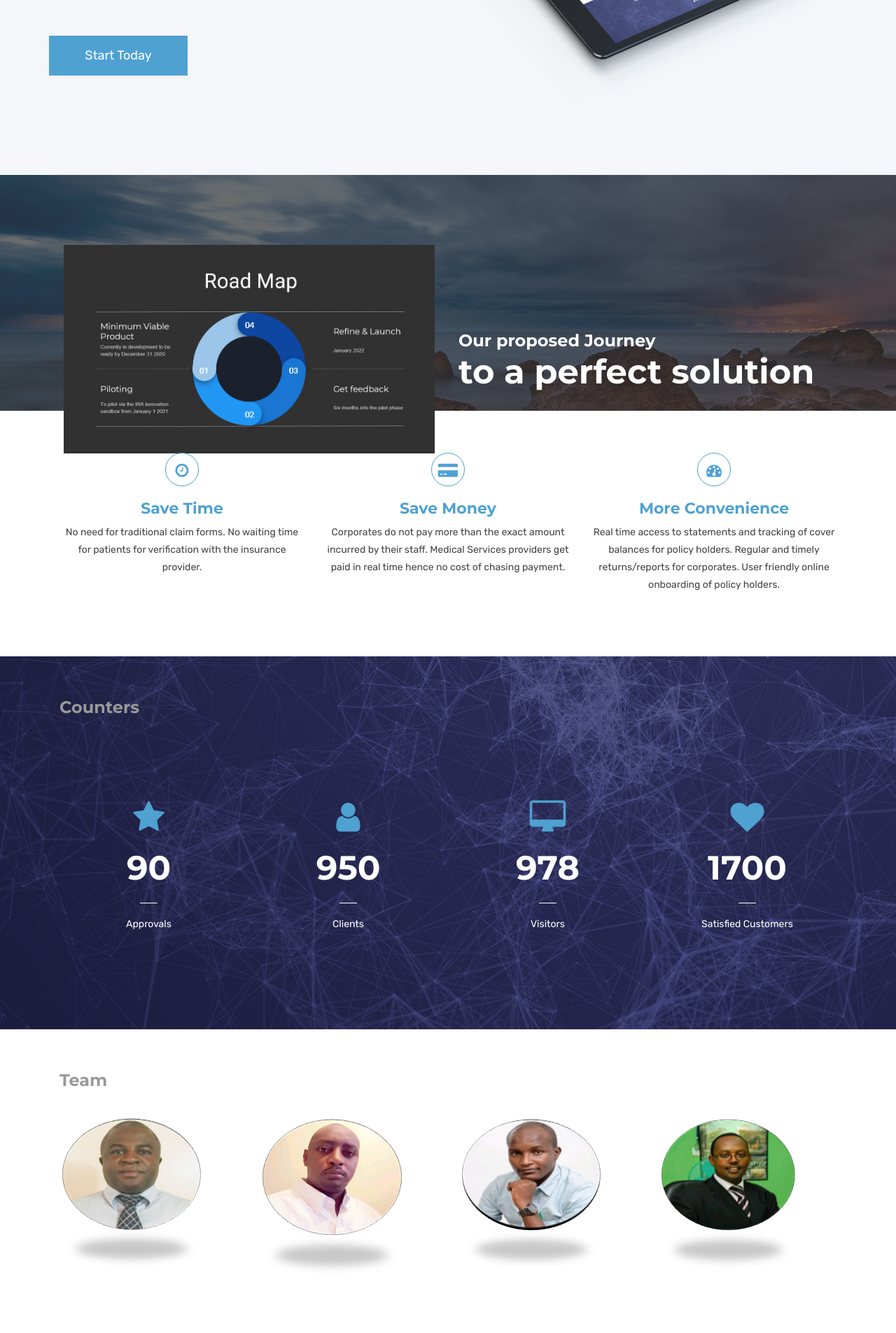
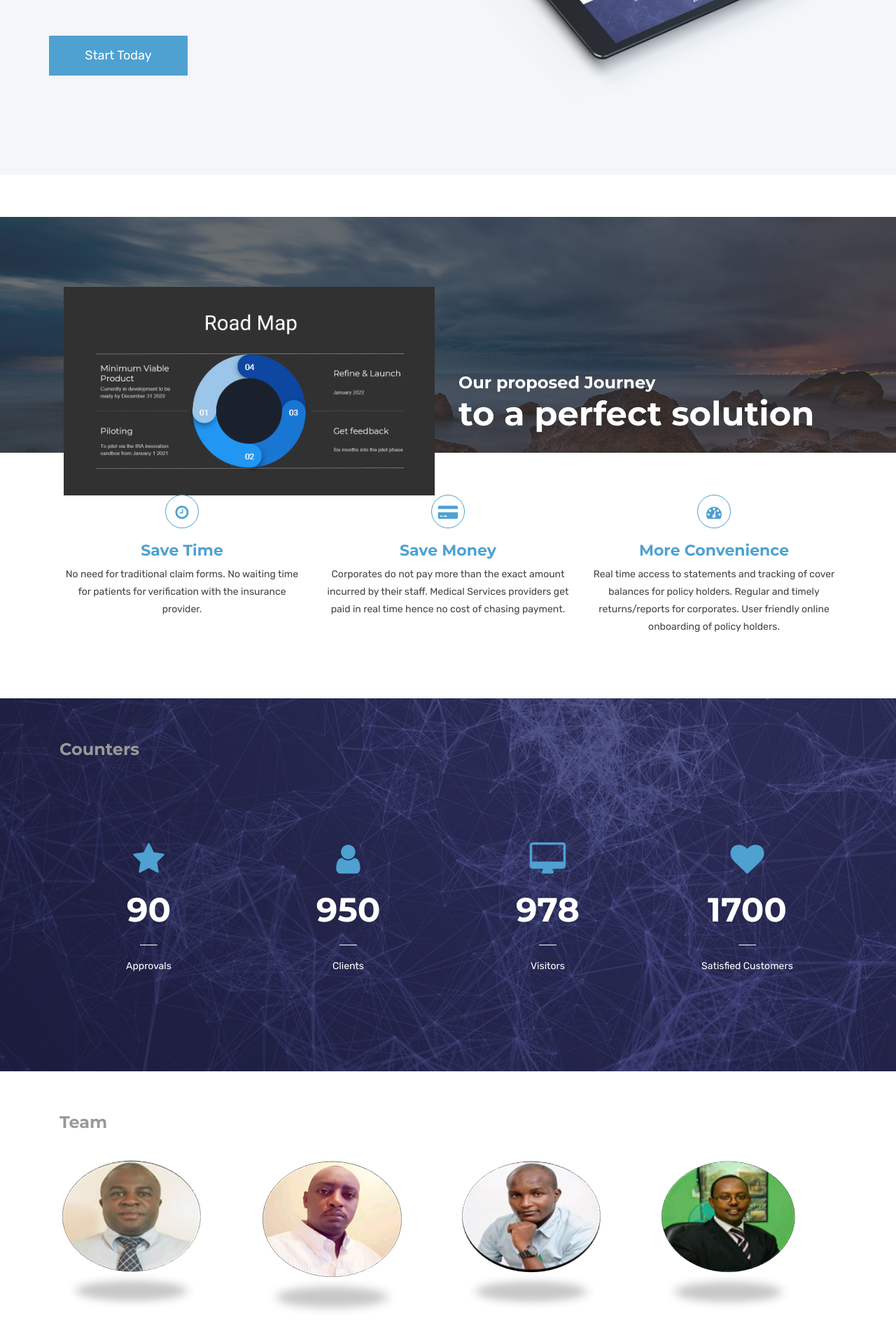
Before and after one commit to iHealth-paycard/ihealth, a Jekyll site: the page built from index.html, in a window 1280 px wide. Shown: the part 1491-3396 px from the top of the page at 70% size. Built offline with Jekyll 4.4.1, drawn with Linux system fonts in a browser that asks for light colours; some of the changed text lies outside the part shown.

Commit message:
modified index.html

```diff
--- a/_includes/themes/bootstrap/footer.html
+++ b/_includes/themes/bootstrap/footer.html
@@ -29,14 +29,12 @@
         </p>
       </div>
       <!-- End of Top Menu -->
-      <div id="copyright">
+      <!-- <div id="copyright">
 
         <div class="container">
           <div class="row">
-            <!-- Endof logo footer -->
 
           <div class="col-md-6 col-sm-6">
-            <!-- <a  class="navbar-brand justify-content-end" style="width:100px; height: 100px" href="{{ HOME_PATH }}"><img src="{{ BASE_PATH }}/assets/images/Ihealth_logo_300by300.jpg" alt=""></a> -->
               <p class="copyright-text">iHealth All copyrights reserved © 2020 - Developed by <a rel="nofollow" href="https://eric-dev-me.vercel.app">Eric</a>
               </p>
             </div>
@@ -58,4 +56,4 @@
             </div>
           </div>
         </div>
-      </div>
+      </div> -->
--- a/index.html
+++ b/index.html
@@ -49,6 +49,8 @@ canonical: https://ihealth.github.io
 
       <!-- Road map -->
       <div class="container"></div>
+      <div class="mb-60"></div>
+      <div class="mb-60"></div>
       <div id="roadmap-container">
 
       </div>
```
